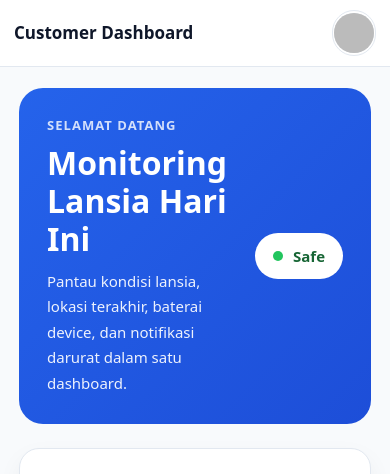
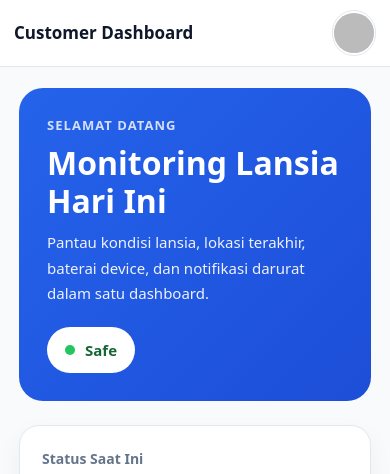
Before and after one commit to Ghetsa/fall-detection-monitoring, a Next.js app in the folder anti-fall-app/: page /customer/dashboard in a window 390 px wide. Shown: the top 474 px of the page. Built offline with nearby package versions, Linux system fonts and the light colour scheme; no server answers; the database is empty; sample sign-in values are in the browser's storage.

Commit message:
fix: badge on mobile

```diff
--- a/anti-fall-app/src/views/admin/AdminBroadcastsView.tsx
+++ b/anti-fall-app/src/views/admin/AdminBroadcastsView.tsx
@@ -78,7 +78,7 @@ export default function AdminBroadcastsView() {
       subtitle="Kirim pengumuman ke seluruh dashboard customer"
     >
       <section style={styles.content}>
-        <div style={styles.heroCard}>
+        <div style={{ ...styles.heroCard, ...(isMobile ? styles.heroCardMobile : {}) }}>
           <div>
             <p style={styles.heroLabel}>Broadcast</p>
             <h2 style={styles.heroTitle}>Pengumuman Sistem</h2>
@@ -87,7 +87,7 @@ export default function AdminBroadcastsView() {
             </p>
           </div>
 
-          <div style={styles.heroBadge}>
+          <div style={{ ...styles.heroBadge, ...(isMobile ? styles.heroBadgeMobile : {}) }}>
             <Megaphone size={18} />
             <span>Admin Notice</span>
           </div>
@@ -217,10 +217,12 @@ export default function AdminBroadcastsView() {
 const styles: { [key: string]: React.CSSProperties } = {
   content: { padding: '5px' },
   heroCard: { background: 'linear-gradient(135deg, #0f172a 0%, #1d4ed8 100%)', color: '#fff', borderRadius: '24px', padding: '28px', display: 'flex', justifyContent: 'space-between', alignItems: 'center', gap: '16px', flexWrap: 'wrap' },
+  heroCardMobile: { flexDirection: 'column', alignItems: 'flex-start' },
   heroLabel: { margin: 0, fontSize: '13px', fontWeight: 700, textTransform: 'uppercase', color: 'rgba(255,255,255,0.8)', letterSpacing: '0.08em' },
   heroTitle: { margin: '8px 0 10px', fontSize: '32px', fontWeight: 800 },
   heroText: { margin: 0, fontSize: '15px', lineHeight: 1.7, color: 'rgba(255,255,255,0.92)' },
   heroBadge: { backgroundColor: '#ffffff', color: '#1d4ed8', padding: '12px 18px', borderRadius: '999px', fontWeight: 800, display: 'inline-flex', gap: '8px', alignItems: 'center' },
+  heroBadgeMobile: { alignSelf: 'flex-start', marginTop: '4px' },
   grid: { display: 'grid', gridTemplateColumns: '1.2fr 0.8fr', gap: '20px', marginTop: '24px' },
   singleColumnGrid: { gridTemplateColumns: '1fr' },
   formCard: { backgroundColor: '#ffffff', borderRadius: '22px', padding: '24px', boxShadow: '0 10px 25px rgba(15,23,42,0.05)', border: '1px solid #e2e8f0' },
--- a/anti-fall-app/src/views/admin/AdminDashboardView.tsx
+++ b/anti-fall-app/src/views/admin/AdminDashboardView.tsx
@@ -66,7 +66,7 @@ export default function AdminDashboardView() {
       subtitle="Monitoring sistem dan aktivitas pengguna"
     >
       <section style={styles.content}>
-        <div style={styles.heroCard}>
+        <div style={{ ...styles.heroCard, ...(isMobile ? styles.heroCardMobile : {}) }}>
           <div style={styles.heroContent}>
             <p style={styles.heroLabel}>Admin Panel</p>
             <h2 style={styles.heroTitle}>Admin Dashboard</h2>
@@ -76,7 +76,7 @@ export default function AdminDashboardView() {
             </p>
           </div>
 
-          <div style={styles.heroBadge}>
+          <div style={{ ...styles.heroBadge, ...(isMobile ? styles.heroBadgeMobile : {}) }}>
             <span style={styles.heroBadgeDot} />
             System Healthy
           </div>
@@ -161,11 +161,13 @@ export default function AdminDashboardView() {
 const styles: { [key: string]: React.CSSProperties } = {
   content: { padding: '5px', minWidth: 0 },
   heroCard: { background: 'linear-gradient(135deg, #0f172a 0%, #1d4ed8 100%)', color: '#ffffff', borderRadius: '24px', padding: '28px', display: 'flex', justifyContent: 'space-between', alignItems: 'center', gap: '16px', flexWrap: 'wrap' },
+  heroCardMobile: { flexDirection: 'column', alignItems: 'flex-start' },
   heroContent: { flex: 1, minWidth: 0 },
   heroLabel: { margin: 0, fontSize: '13px', fontWeight: 700, textTransform: 'uppercase', letterSpacing: '0.08em', color: 'rgba(255,255,255,0.8)' },
   heroTitle: { margin: '8px 0 10px', fontSize: '32px', fontWeight: 800, lineHeight: 1.2 },
   heroText: { margin: 0, fontSize: '15px', lineHeight: 1.7, color: 'rgba(255,255,255,0.92)', maxWidth: '760px' },
   heroBadge: { display: 'inline-flex', alignItems: 'center', gap: '10px', backgroundColor: '#ffffff', color: '#166534', padding: '12px 18px', borderRadius: '999px', fontWeight: 800, fontSize: '15px' },
+  heroBadgeMobile: { alignSelf: 'flex-start', marginTop: '4px' },
   heroBadgeDot: { width: '10px', height: '10px', borderRadius: '999px', backgroundColor: '#22c55e' },
   cardGrid: { display: 'grid', gridTemplateColumns: 'repeat(auto-fit, minmax(220px, 1fr))', gap: '20px', marginTop: '24px' },
   card: { backgroundColor: '#ffffff', borderRadius: '20px', padding: '22px', boxShadow: '0 10px 25px rgba(15,23,42,0.05)', border: '1px solid #e2e8f0', minWidth: 0 },
--- a/anti-fall-app/src/views/admin/AdminIncidentsView.tsx
+++ b/anti-fall-app/src/views/admin/AdminIncidentsView.tsx
@@ -65,7 +65,7 @@ export default function AdminIncidentsView() {
       subtitle="Riwayat kejadian dari seluruh perangkat"
     >
       <section style={styles.content}>
-        <div style={styles.heroCard}>
+        <div style={{ ...styles.heroCard, ...(isMobile ? styles.heroCardMobile : {}) }}>
           <div>
             <p style={styles.heroLabel}>Incidents</p>
             <h2 style={styles.heroTitle}>Laporan Kejadian</h2>
@@ -74,7 +74,7 @@ export default function AdminIncidentsView() {
             </p>
           </div>
 
-          <div style={styles.heroBadge}>
+          <div style={{ ...styles.heroBadge, ...(isMobile ? styles.heroBadgeMobile : {}) }}>
             <TriangleAlert size={18} />
             <span>{loading ? '—' : `${incidents.length} Records`}</span>
           </div>
@@ -187,10 +187,12 @@ export default function AdminIncidentsView() {
 const styles: { [key: string]: React.CSSProperties } = {
   content: { padding: '5px' },
   heroCard: { background: 'linear-gradient(135deg, #0f172a 0%, #1d4ed8 100%)', color: '#fff', borderRadius: '24px', padding: '28px', display: 'flex', justifyContent: 'space-between', alignItems: 'center', gap: '16px', flexWrap: 'wrap' },
+  heroCardMobile: { flexDirection: 'column', alignItems: 'flex-start' },
   heroLabel: { margin: 0, fontSize: '13px', fontWeight: 700, textTransform: 'uppercase', color: 'rgba(255,255,255,0.8)', letterSpacing: '0.08em' },
   heroTitle: { margin: '8px 0 10px', fontSize: '32px', fontWeight: 800 },
   heroText: { margin: 0, fontSize: '15px', lineHeight: 1.7, color: 'rgba(255,255,255,0.92)' },
   heroBadge: { backgroundColor: '#ffffff', color: '#1d4ed8', padding: '12px 18px', borderRadius: '999px', fontWeight: 800, display: 'inline-flex', gap: '8px', alignItems: 'center' },
+  heroBadgeMobile: { alignSelf: 'flex-start', marginTop: '4px' },
   summaryGrid: { display: 'grid', gridTemplateColumns: 'repeat(auto-fit, minmax(240px, 1fr))', gap: '20px', marginTop: '24px' },
   singleColumnGrid: { gridTemplateColumns: '1fr' },
   summaryCard: { backgroundColor: '#ffffff', borderRadius: '20px', padding: '22px', boxShadow: '0 10px 25px rgba(15,23,42,0.05)', border: '1px solid #e2e8f0', display: 'flex', gap: '14px', alignItems: 'center' },
--- a/anti-fall-app/src/views/admin/AdminProfileView.tsx
+++ b/anti-fall-app/src/views/admin/AdminProfileView.tsx
@@ -81,7 +81,7 @@ export default function AdminProfileView() {
       subtitle="Informasi akun dan identitas admin"
     >
       <section style={styles.content}>
-        <div style={styles.heroCard}>
+        <div style={{ ...styles.heroCard, ...(isMobile ? styles.heroCardMobile : {}) }}>
           <div style={styles.heroContent}>
             <p style={styles.heroLabel}>Admin Profile</p>
             <h2 style={styles.heroTitle}>Profil Administrator</h2>
@@ -91,7 +91,7 @@ export default function AdminProfileView() {
             </p>
           </div>
 
-          <div style={styles.heroBadge}>
+          <div style={{ ...styles.heroBadge, ...(isMobile ? styles.heroBadgeMobile : {}) }}>
             <BadgeCheck size={18} />
             <span>Verified Admin</span>
           </div>
@@ -265,6 +265,7 @@ const styles: { [key: string]: React.CSSProperties } = {
     gap: '16px',
     flexWrap: 'wrap',
   },
+  heroCardMobile: { flexDirection: 'column', alignItems: 'flex-start' },
   heroContent: {
     flex: 1,
     minWidth: 0,
@@ -300,6 +301,7 @@ const styles: { [key: string]: React.CSSProperties } = {
     gap: '8px',
     alignItems: 'center',
   },
+  heroBadgeMobile: { alignSelf: 'flex-start', marginTop: '4px' },
   grid: {
     display: 'grid',
     gridTemplateColumns: '1.2fr 0.8fr',
--- a/anti-fall-app/src/views/admin/AdminReportsView.tsx
+++ b/anti-fall-app/src/views/admin/AdminReportsView.tsx
@@ -165,7 +165,7 @@ export default function AdminReportsView() {
       subtitle="Ringkasan laporan sistem dan aktivitas pengguna"
     >
       <section style={styles.content}>
-        <div style={styles.heroCard}>
+        <div style={{ ...styles.heroCard, ...(isMobile ? styles.heroCardMobile : {}) }}>
           <div style={styles.heroContent}>
             <p style={styles.heroLabel}>Reports Center</p>
             <h2 style={styles.heroTitle}>Admin Reports</h2>
@@ -175,7 +175,7 @@ export default function AdminReportsView() {
             </p>
           </div>
 
-          <div style={styles.heroBadge}>
+          <div style={{ ...styles.heroBadge, ...(isMobile ? styles.heroBadgeMobile : {}) }}>
             <span style={styles.heroBadgeDot} />
             Reports Ready
           </div>
@@ -375,6 +375,7 @@ const styles: { [key: string]: React.CSSProperties } = {
     gap: '16px',
     flexWrap: 'wrap',
   },
+  heroCardMobile: { flexDirection: 'column', alignItems: 'flex-start' },
   heroContent: { flex: 1, minWidth: 0 },
   heroLabel: {
     margin: 0,
@@ -403,6 +404,7 @@ const styles: { [key: string]: React.CSSProperties } = {
     fontWeight: 800,
     fontSize: '15px',
   },
+  heroBadgeMobile: { alignSelf: 'flex-start', marginTop: '4px' },
   heroBadgeDot: {
     width: '10px',
     height: '10px',
--- a/anti-fall-app/src/views/admin/AdminSettingsView.tsx
+++ b/anti-fall-app/src/views/admin/AdminSettingsView.tsx
@@ -30,7 +30,7 @@ export default function AdminSettingsView() {
       subtitle="Pengaturan sistem dan notifikasi admin"
     >
       <section style={styles.content}>
-        <div style={styles.heroCard}>
+        <div style={{ ...styles.heroCard, ...(isMobile ? styles.heroCardMobile : {}) }}>
           <div style={styles.heroContent}>
             <p style={styles.heroLabel}>System Settings</p>
             <h2 style={styles.heroTitle}>Pengaturan Admin</h2>
@@ -40,7 +40,7 @@ export default function AdminSettingsView() {
             </p>
           </div>
 
-          <div style={styles.heroBadge}>
+          <div style={{ ...styles.heroBadge, ...(isMobile ? styles.heroBadgeMobile : {}) }}>
             <Settings size={18} />
             <span>Config Ready</span>
           </div>
@@ -286,6 +286,7 @@ const styles: { [key: string]: React.CSSProperties } = {
     gap: '16px',
     flexWrap: 'wrap',
   },
+  heroCardMobile: { flexDirection: 'column', alignItems: 'flex-start' },
   heroContent: {
     flex: 1,
     minWidth: 0,
@@ -321,6 +322,7 @@ const styles: { [key: string]: React.CSSProperties } = {
     gap: '8px',
     alignItems: 'center',
   },
+  heroBadgeMobile: { alignSelf: 'flex-start', marginTop: '4px' },
   grid: {
     display: 'grid',
     gridTemplateColumns: '1.2fr 0.8fr',
--- a/anti-fall-app/src/views/admin/AdminUsersView.tsx
+++ b/anti-fall-app/src/views/admin/AdminUsersView.tsx
@@ -228,7 +228,7 @@ export default function AdminUsersView() {
       subtitle="Kelola data pengguna dan hak akses"
     >
       <section style={styles.content}>
-        <div style={styles.heroCard}>
+        <div style={{ ...styles.heroCard, ...(isMobile ? styles.heroCardMobile : {}) }}>
           <div>
             <p style={styles.heroLabel}>Users</p>
             <h2 style={styles.heroTitle}>Manajemen Pengguna</h2>
@@ -237,7 +237,7 @@ export default function AdminUsersView() {
             </p>
           </div>
 
-          <div style={styles.heroBadge}>
+          <div style={{ ...styles.heroBadge, ...(isMobile ? styles.heroBadgeMobile : {}) }}>
             <Users size={18} />
             <span>{loading ? '—' : `${totalUsers} Users`}</span>
           </div>
@@ -578,10 +578,12 @@ export default function AdminUsersView() {
 const styles: { [key: string]: React.CSSProperties } = {
   content: { padding: '5px', minWidth: 0 },
   heroCard: { background: 'linear-gradient(135deg, #0f172a 0%, #1d4ed8 100%)', color: '#fff', borderRadius: '24px', padding: '28px', display: 'flex', justifyContent: 'space-between', alignItems: 'center', gap: '16px', flexWrap: 'wrap' },
+  heroCardMobile: { flexDirection: 'column', alignItems: 'flex-start' },
   heroLabel: { margin: 0, fontSize: '13px', fontWeight: 700, textTransform: 'uppercase', color: 'rgba(255,255,255,0.8)', letterSpacing: '0.08em' },
   heroTitle: { margin: '8px 0 10px', fontSize: '32px', fontWeight: 800 },
   heroText: { margin: 0, fontSize: '15px', lineHeight: 1.7, color: 'rgba(255,255,255,0.92)' },
   heroBadge: { backgroundColor: '#ffffff', color: '#1d4ed8', padding: '12px 18px', borderRadius: '999px', fontWeight: 800, display: 'inline-flex', gap: '8px', alignItems: 'center' },
+  heroBadgeMobile: { alignSelf: 'flex-start', marginTop: '4px' },
   summaryGrid: { display: 'grid', gridTemplateColumns: 'repeat(auto-fit, minmax(220px, 1fr))', gap: '20px', marginTop: '24px' },
   singleColumnGrid: { gridTemplateColumns: '1fr' },
   summaryCard: { backgroundColor: '#ffffff', borderRadius: '20px', padding: '22px', boxShadow: '0 10px 25px rgba(15,23,42,0.05)', border: '1px solid #e2e8f0', display: 'flex', gap: '14px', alignItems: 'center' },
--- a/anti-fall-app/src/views/customer/CustomerDashboardView.tsx
+++ b/anti-fall-app/src/views/customer/CustomerDashboardView.tsx
@@ -101,7 +101,7 @@ export default function CustomerDashboardView() {
       subtitle="Monitoring lansia secara real-time"
     >
       <section style={styles.content}>
-        <div style={styles.welcomeCard}>
+        <div style={{ ...styles.welcomeCard, ...(isMobile ? styles.welcomeCardMobile : {}) }}>
           <div style={styles.welcomeContent}>
             <p style={styles.welcomeLabel}>Selamat Datang</p>
             <h2 style={styles.welcomeTitle}>Monitoring Lansia Hari Ini</h2>
@@ -110,7 +110,14 @@ export default function CustomerDashboardView() {
               notifikasi darurat dalam satu dashboard.
             </p>
           </div>
-          <div style={{ ...styles.statusPill, color: statusColor, backgroundColor: '#ffffff' }}>
+          <div
+            style={{
+              ...styles.statusPill,
+              ...(isMobile ? styles.statusPillMobile : {}),
+              color: statusColor,
+              backgroundColor: '#ffffff',
+            }}
+          >
             <span style={{ ...styles.statusDot, backgroundColor: statusDotColor }} />
             {loading ? '—' : statusLabel}
           </div>
@@ -223,11 +230,13 @@ export default function CustomerDashboardView() {
 const styles: { [key: string]: React.CSSProperties } = {
   content: { padding: '5px', minWidth: 0 },
   welcomeCard: { background: 'linear-gradient(135deg, #2563eb 0%, #1d4ed8 100%)', color: '#ffffff', borderRadius: '24px', padding: '28px', display: 'flex', justifyContent: 'space-between', alignItems: 'center', gap: '16px', flexWrap: 'wrap' },
+  welcomeCardMobile: { flexDirection: 'column', alignItems: 'flex-start' },
   welcomeContent: { flex: 1, minWidth: 0 },
   welcomeLabel: { margin: 0, fontSize: '13px', fontWeight: 700, textTransform: 'uppercase', letterSpacing: '0.08em', color: 'rgba(255,255,255,0.8)' },
   welcomeTitle: { margin: '8px 0 10px', fontSize: '32px', fontWeight: 800, lineHeight: 1.2 },
   welcomeText: { margin: 0, fontSize: '15px', lineHeight: 1.7, color: 'rgba(255,255,255,0.92)', maxWidth: '700px' },
   statusPill: { display: 'inline-flex', alignItems: 'center', gap: '10px', padding: '12px 18px', borderRadius: '999px', fontWeight: 800, fontSize: '15px' },
+  statusPillMobile: { alignSelf: 'flex-start', marginTop: '4px' },
   statusDot: { width: '10px', height: '10px', borderRadius: '999px' },
   cardGrid: { display: 'grid', gridTemplateColumns: 'repeat(auto-fit, minmax(220px, 1fr))', gap: '20px', marginTop: '24px' },
   card: { backgroundColor: '#ffffff', borderRadius: '20px', padding: '22px', boxShadow: '0 10px 25px rgba(15,23,42,0.05)', border: '1px solid #e2e8f0', minWidth: 0 },
--- a/anti-fall-app/src/views/customer/CustomerEmergencyView.tsx
+++ b/anti-fall-app/src/views/customer/CustomerEmergencyView.tsx
@@ -97,7 +97,7 @@ export default function CustomerEmergencyView() {
       subtitle="Pengaturan kontak darurat"
     >
       <section style={styles.content}>
-        <div style={styles.heroCard}>
+        <div style={{ ...styles.heroCard, ...(isMobile ? styles.heroCardMobile : {}) }}>
           <div style={styles.heroContent}>
             <p style={styles.heroLabel}>Emergency Contact</p>
             <h2 style={styles.heroTitle}>Kontak Darurat Keluarga</h2>
@@ -107,7 +107,7 @@ export default function CustomerEmergencyView() {
             </p>
           </div>
 
-          <div style={styles.heroBadge}>
+          <div style={{ ...styles.heroBadge, ...(isMobile ? styles.heroBadgeMobile : {}) }}>
             <span style={styles.heroBadgeDot} />
             {currentEmergency ? 'Tersimpan' : 'Belum diisi'}
           </div>
@@ -243,11 +243,13 @@ export default function CustomerEmergencyView() {
 const styles: { [key: string]: React.CSSProperties } = {
   content: { padding: '5px', minWidth: 0 },
   heroCard: { background: 'linear-gradient(135deg, #2563eb 0%, #1d4ed8 100%)', color: '#ffffff', borderRadius: '24px', padding: '28px', display: 'flex', justifyContent: 'space-between', alignItems: 'center', gap: '16px', flexWrap: 'wrap' },
+  heroCardMobile: { flexDirection: 'column', alignItems: 'flex-start' },
   heroContent: { flex: 1, minWidth: 0 },
   heroLabel: { margin: 0, fontSize: '13px', fontWeight: 700, textTransform: 'uppercase', letterSpacing: '0.08em', color: 'rgba(255,255,255,0.8)' },
   heroTitle: { margin: '8px 0 10px', fontSize: '32px', fontWeight: 800, lineHeight: 1.2 },
   heroText: { margin: 0, fontSize: '15px', lineHeight: 1.7, color: 'rgba(255,255,255,0.92)', maxWidth: '760px' },
   heroBadge: { display: 'inline-flex', alignItems: 'center', gap: '10px', backgroundColor: '#ffffff', color: '#166534', padding: '12px 18px', borderRadius: '999px', fontWeight: 800, fontSize: '15px' },
+  heroBadgeMobile: { alignSelf: 'flex-start', marginTop: '4px' },
   heroBadgeDot: { width: '10px', height: '10px', borderRadius: '999px', backgroundColor: '#22c55e' },
   selectorRow: { display: 'flex', gap: '10px', marginTop: '16px', flexWrap: 'wrap' },
   selectorBtn: { borderRadius: '10px', padding: '8px 16px', fontSize: '14px', fontWeight: 700, cursor: 'pointer' },
--- a/anti-fall-app/src/views/customer/CustomerLansiaView.tsx
+++ b/anti-fall-app/src/views/customer/CustomerLansiaView.tsx
@@ -120,7 +120,7 @@ export default function CustomerLansiaView() {
     <DashboardLayout role="customer" title="Kelola Lansia" subtitle="Manajemen data lansia yang dipantau">
       <section style={styles.content}>
         {/* Hero */}
-        <div style={styles.heroCard}>
+        <div style={{ ...styles.heroCard, ...(isMobile ? styles.heroCardMobile : {}) }}>
           <div style={styles.heroContent}>
             <p style={styles.heroLabel}>Manajemen Lansia</p>
             <h2 style={styles.heroTitle}>Kelola Data Lansia</h2>
@@ -128,7 +128,7 @@ export default function CustomerLansiaView() {
               Tambah, ubah, dan pantau data lansia yang terdaftar dalam sistem monitoring anti-jatuh.
             </p>
           </div>
-          <div style={styles.heroBadge}>
+          <div style={{ ...styles.heroBadge, ...(isMobile ? styles.heroBadgeMobile : {}) }}>
             <Users size={18} />
             <span>{lansiaList.length} Lansia Terdaftar</span>
           </div>
@@ -385,11 +385,13 @@ export default function CustomerLansiaView() {
 const styles: Record<string, CSSProperties> = {
   content: { padding: '5px', minWidth: 0 },
   heroCard: { background: 'linear-gradient(135deg, #2563eb 0%, #1d4ed8 100%)', color: '#ffffff', borderRadius: '24px', padding: '28px', display: 'flex', justifyContent: 'space-between', alignItems: 'center', gap: '16px', flexWrap: 'wrap' },
+  heroCardMobile: { flexDirection: 'column', alignItems: 'flex-start' },
   heroContent: { flex: 1, minWidth: 0 },
   heroLabel: { margin: 0, fontSize: '13px', fontWeight: 700, textTransform: 'uppercase', letterSpacing: '0.08em', color: 'rgba(255,255,255,0.8)' },
   heroTitle: { margin: '8px 0 10px', fontSize: '32px', fontWeight: 800, lineHeight: 1.2 },
   heroText: { margin: 0, fontSize: '15px', lineHeight: 1.7, color: 'rgba(255,255,255,0.92)', maxWidth: '700px' },
   heroBadge: { backgroundColor: '#ffffff', color: '#1d4ed8', padding: '12px 18px', borderRadius: '999px', fontWeight: 800, fontSize: '15px', display: 'inline-flex', alignItems: 'center', gap: '10px' },
+  heroBadgeMobile: { alignSelf: 'flex-start', marginTop: '4px' },
   statsRow: { display: 'grid', gridTemplateColumns: 'repeat(auto-fit, minmax(180px, 1fr))', gap: '16px', marginTop: '20px' },
   singleColumnGrid: { gridTemplateColumns: '1fr' },
   statCard: { backgroundColor: '#ffffff', borderRadius: '18px', padding: '18px 20px', boxShadow: '0 4px 16px rgba(15,23,42,0.06)', border: '1px solid #e2e8f0', display: 'flex', alignItems: 'center', gap: '14px' },
--- a/anti-fall-app/src/views/customer/CustomerProfileView.tsx
+++ b/anti-fall-app/src/views/customer/CustomerProfileView.tsx
@@ -81,7 +81,7 @@ export default function CustomerProfileView() {
       subtitle="Informasi akun dan data pendamping lansia"
     >
       <section style={styles.content}>
-        <div style={styles.heroCard}>
+        <div style={{ ...styles.heroCard, ...(isMobile ? styles.heroCardMobile : {}) }}>
           <div style={styles.heroContent}>
             <p style={styles.heroLabel}>Customer Profile</p>
             <h2 style={styles.heroTitle}>Profil Pengguna</h2>
@@ -91,7 +91,7 @@ export default function CustomerProfileView() {
             </p>
           </div>
 
-          <div style={styles.heroBadge}>
+          <div style={{ ...styles.heroBadge, ...(isMobile ? styles.heroBadgeMobile : {}) }}>
             <ShieldCheck size={18} />
             <span>Customer Account</span>
           </div>
@@ -264,6 +264,7 @@ const styles: { [key: string]: React.CSSProperties } = {
     gap: '16px',
     flexWrap: 'wrap',
   },
+  heroCardMobile: { flexDirection: 'column', alignItems: 'flex-start' },
   heroContent: {
     flex: 1,
     minWidth: 0,
@@ -299,6 +300,7 @@ const styles: { [key: string]: React.CSSProperties } = {
     gap: '8px',
     alignItems: 'center',
   },
+  heroBadgeMobile: { alignSelf: 'flex-start', marginTop: '4px' },
   grid: {
     display: 'grid',
     gridTemplateColumns: '1.2fr 0.8fr',
--- a/anti-fall-app/src/views/customer/CustomerTrackingView.tsx
+++ b/anti-fall-app/src/views/customer/CustomerTrackingView.tsx
@@ -63,7 +63,7 @@ export default function CustomerTrackingView() {
       subtitle="Memantau lokasi lansia secara real-time"
     >
       <section style={styles.content}>
-        <div style={styles.heroCard}>
+        <div style={{ ...styles.heroCard, ...(isMobile ? styles.heroCardMobile : {}) }}>
           <div>
             <p style={styles.heroLabel}>Tracking</p>
             <h2 style={styles.heroTitle}>Lokasi Lansia</h2>
@@ -76,6 +76,7 @@ export default function CustomerTrackingView() {
           <div
             style={{
               ...styles.statusPill,
+              ...(isMobile ? styles.statusPillMobile : {}),
               color: loading ? '#334155' : device?.isOnline ? '#166534' : '#b91c1c',
             }}
           >
@@ -217,6 +218,7 @@ const styles: { [key: string]: React.CSSProperties } = {
     gap: '16px',
     flexWrap: 'wrap',
   },
+  heroCardMobile: { flexDirection: 'column', alignItems: 'flex-start' },
   heroLabel: {
     margin: 0,
     fontSize: '13px',
@@ -244,6 +246,7 @@ const styles: { [key: string]: React.CSSProperties } = {
     fontWeight: 800,
     fontSize: '15px',
   },
+  statusPillMobile: { alignSelf: 'flex-start', marginTop: '4px' },
   statusDot: { width: '10px', height: '10px', borderRadius: '999px' },
   selectorRow: { display: 'flex', gap: '10px', marginTop: '16px', flexWrap: 'wrap' },
   selectorBtn: {
```
